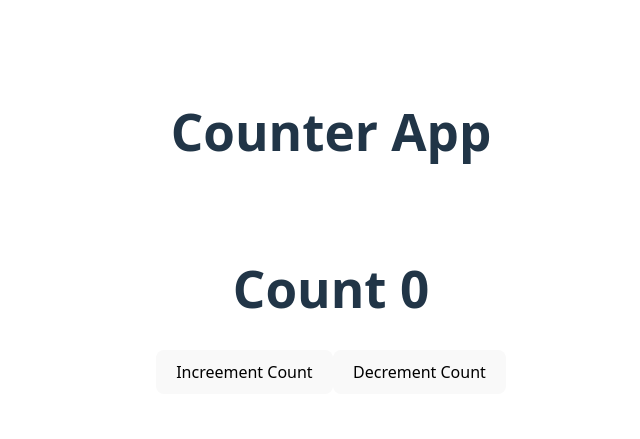
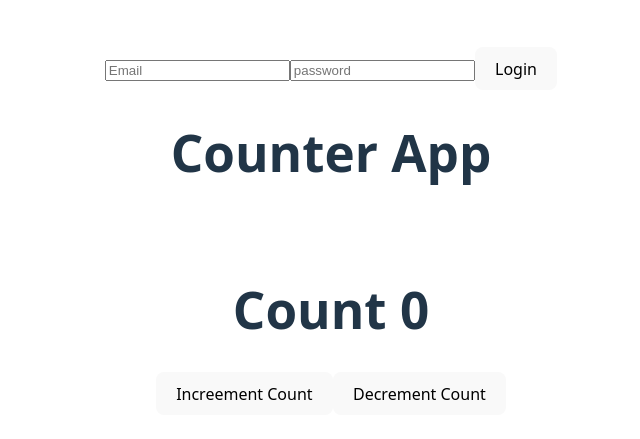
Before and after one commit to krishshah-trueigtech/React-Work, a React app: page / in a window 1280 px wide. Shown: the part 153-592 px from the top of the page, without its empty margins (309-949 px from the left). Built offline with nearby package versions, Linux system fonts and the light colour scheme; the HTML template or start-up script is replaced by a standard one.

Commit message:
Updated: Separated counter app and mounted it to app.jsx

```diff
--- a/src/App.jsx
+++ b/src/App.jsx
@@ -1,23 +1,24 @@
 import { useState } from 'react'
+import { LoginForm } from "./components/form_manipulation.jsx"
+import {Counter} from "./components/counterApp.jsx"
 import reactLogo from './assets/react.svg'
 import viteLogo from '/vite.svg'
 import './App.css'
 
 function App() {
+  const [email, setEmail] = useState('');
+  const [password, setPassword] = useState('');
   const [count, setCount] = useState(0)
 
   return (
     <>
-      <h1>Counter App</h1>
-      <div className="card">
-        <h1>Count {count}</h1>
-        <button onClick={() => setCount(count => count + 1)}>
-          Increement Count
-        </button>
-        <button onClick={() => setCount(count => count - 1)}>
-          Decrement Count
-        </button>
-      </div>
+    <LoginForm
+        email={email}
+        setEmail={setEmail}
+        password={password}
+        setPassword={setPassword}
+    />
+    <Counter count = {count} setCount = {setCount}/>
     </>
   )
 }
--- /dev/null
+++ b/src/components/counterApp.jsx
@@ -0,0 +1,17 @@
+export const Counter = ({count, setCount}) => {
+    return(
+        <>
+        <h1>Counter App</h1>
+        <div className="card">
+            <h1>Count {count}</h1>
+            <button onClick={() => setCount(count => count + 1)}>
+            Increement Count
+            </button>
+            <button onClick={() => setCount(count => count - 1)}>
+            Decrement Count
+            </button>
+        </div>
+      </>
+
+    )
+}
```
